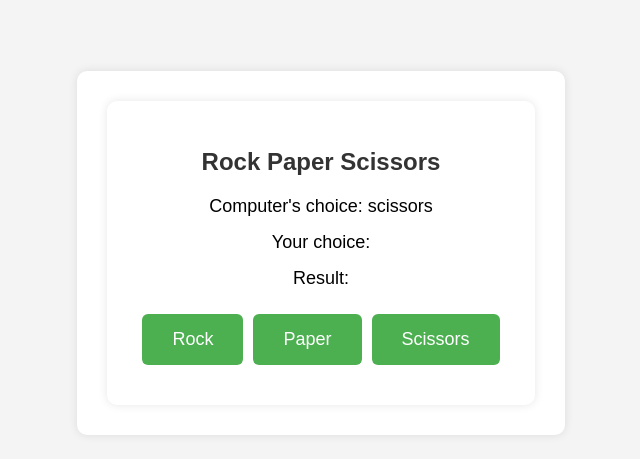
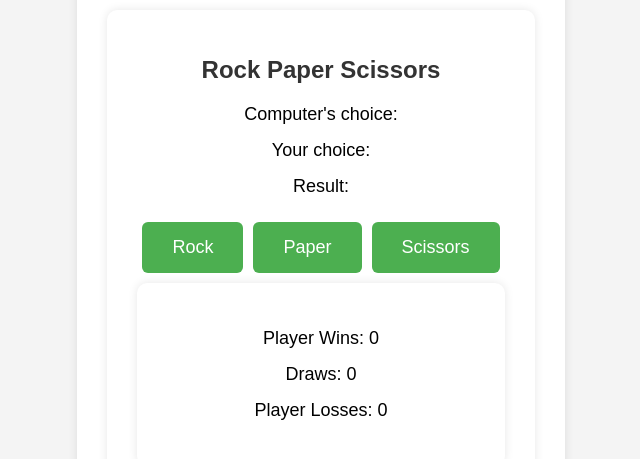
Before and after one commit to 5422065mm/work-last, a React (Vite) app: page / in a window 1280 px wide. Shown: the part 147-606 px from the top of the page, without its empty margins (319-959 px from the left). Built offline with nearby package versions, Linux system fonts and the light colour scheme.

Commit message:
Appの変更

```diff
--- a/src/App.jsx
+++ b/src/App.jsx
@@ -1,12 +1,22 @@
-import React, { useState, useEffect } from 'react';
+import React, { useState } from 'react';
+
+const ResultScreen = ({ playerWins, draws, playerLosses }) => (
+  <div>
+    <h2>Result</h2>
+    <p>Player Wins: {playerWins}</p>
+    <p>Draws: {draws}</p>
+    <p>Player Losses: {playerLosses}</p>
+  </div>
+);
 
 const App = () => {
   const [computerChoice, setComputerChoice] = useState(null);
   const [playerChoice, setPlayerChoice] = useState(null);
   const [result, setResult] = useState(null);
-  const [isPlayerTurn, setIsPlayerTurn] = useState(false);
+  const [playerWins, setPlayerWins] = useState(0);
+  const [draws, setDraws] = useState(0);
+  const [playerLosses, setPlayerLosses] = useState(0);
 
-  useEffect(() => {
   const makeComputerMove = () => {
     // コンピューターの手をランダムに選択
     const choices = ['rock', 'paper', 'scissors'];
@@ -15,59 +25,66 @@ const App = () => {
     setComputerChoice(computerHand);
 
     // プレイヤーのターンに切り替える
-      setIsPlayerTurn(true);
+    setResult(null); // Reset the result for a new round
   };
 
-    if (!isPlayerTurn) {
-      // 1秒後にコンピューターの手を出す
-      const timeoutId = setTimeout(makeComputerMove, 1000);
-
-      // Clean up関数を追加
-      return () => clearTimeout(timeoutId);
-    }
-  }, [isPlayerTurn]);
-
   const handlePlayerChoice = (choice) => {
-    if (isPlayerTurn) {
     // プレイヤーの手を設定
     setPlayerChoice(choice);
 
     // 勝敗判定
     determineResult(choice, computerChoice);
-      setIsPlayerTurn(false); // コンピューターのターンに移行
-    }
   };
 
   const determineResult = (playerHand, computerHand) => {
     // 勝敗判定
     if (playerHand === computerHand) {
       setResult('Draw!');
+      setDraws((prevDraws) => prevDraws + 1);
     } else if (
       (playerHand === 'rock' && computerHand === 'scissors') ||
       (playerHand === 'paper' && computerHand === 'rock') ||
       (playerHand === 'scissors' && computerHand === 'paper')
     ) {
       setResult('You win!');
+      setPlayerWins((prevWins) => prevWins + 1);
     } else {
       setResult('You lose!');
+      setPlayerLosses((prevLosses) => prevLosses + 1);
     }
+
+    // Make a new move after a brief delay
+    setTimeout(() => {
+      if (playerWins >= 10) {
+        // If player wins 10 or more times, navigate to result screen
+        setPlayerWins(0); // Reset win count for a new game
+      } else {
+        makeComputerMove();
+      }
+    }, 1000);
   };
 
   return (
     <div>
+      {playerWins >= 10 ? (
+        <ResultScreen playerWins={playerWins} draws={draws} playerLosses={playerLosses} />
+      ) : (
+        <>
           <h1>Rock Paper Scissors</h1>
           <p>Computer's choice: {computerChoice}</p>
           <p>Your choice: {playerChoice}</p>
           <p>Result: {result}</p>
 
-      {isPlayerTurn ? (
-        <>
           <button onClick={() => handlePlayerChoice('rock')}>Rock</button>
           <button onClick={() => handlePlayerChoice('paper')}>Paper</button>
           <button onClick={() => handlePlayerChoice('scissors')}>Scissors</button>
+
+          <div>
+            <p>Player Wins: {playerWins}</p>
+            <p>Draws: {draws}</p>
+            <p>Player Losses: {playerLosses}</p>
+          </div>
         </>
-      ) : (
-        <p>Waiting for computer...</p>
       )}
     </div>
   );
```
Lines whose indentation alone changed are shown as unchanged.
